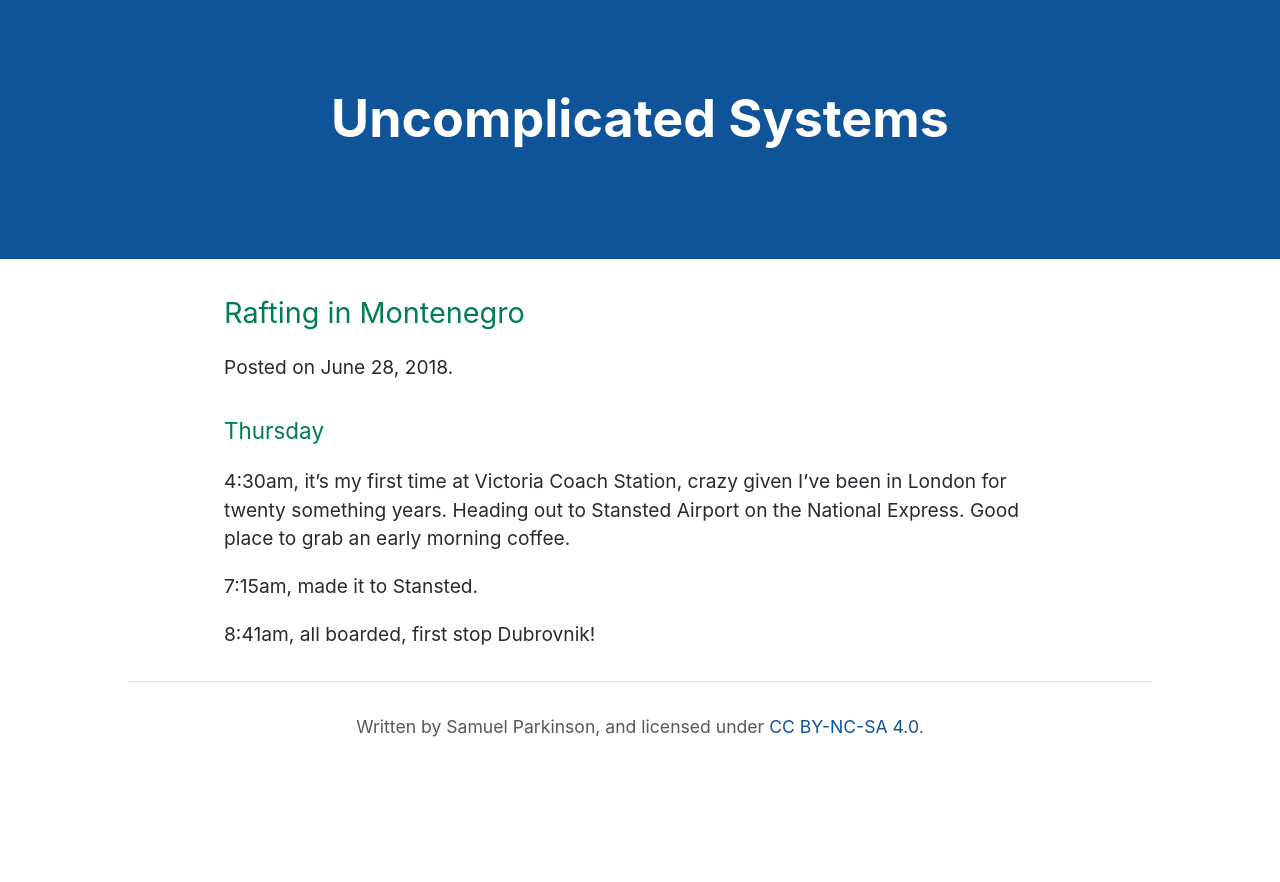
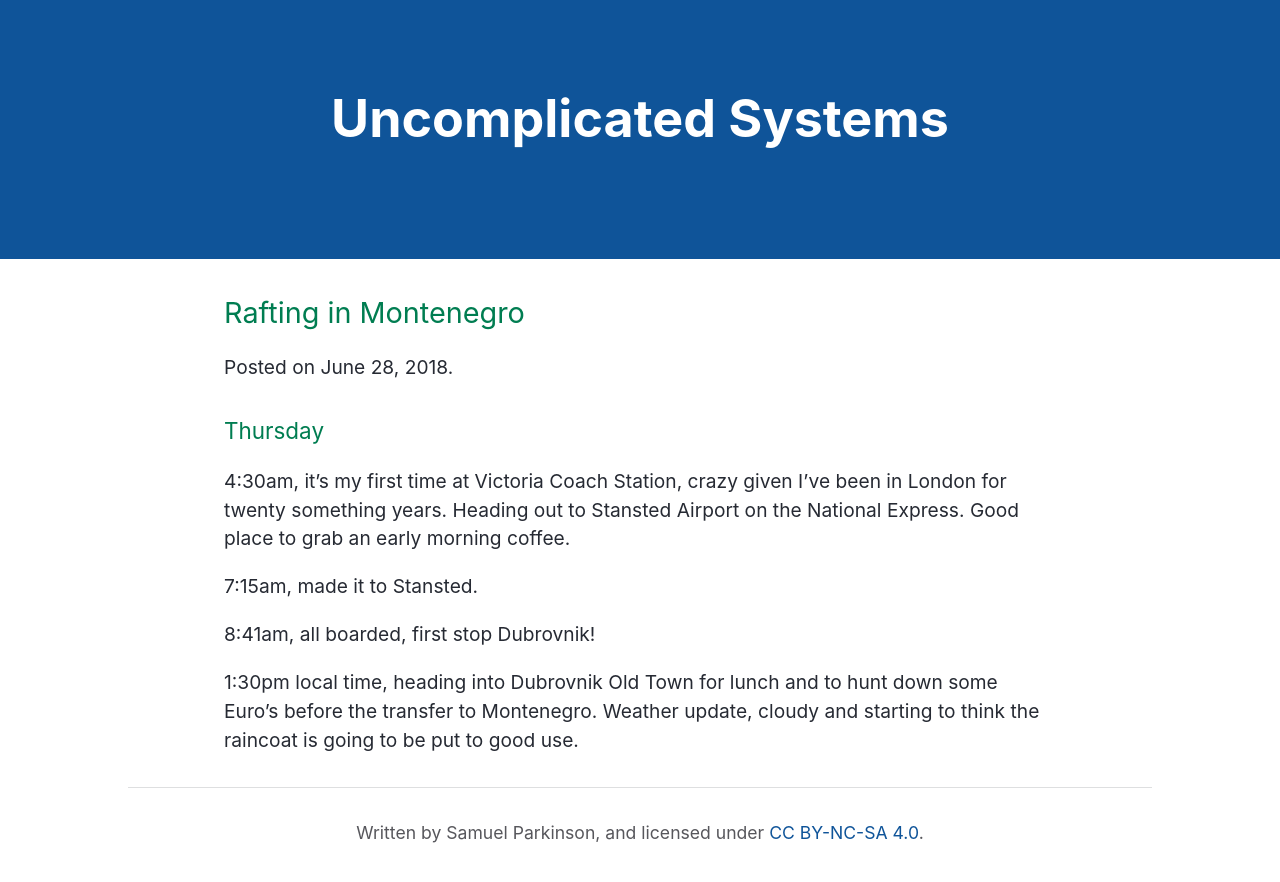
Before and after one commit to sjparkinson/uncomplicated.systems, a Jekyll site: the page built from _posts/2018-06-28-rafting-in-montenegro.md, in a window 1280 px wide. Shown: the top 882 px of the page. Built offline with Jekyll 4.4.1, drawn with Linux system fonts in a browser that asks for light colours; the repository's description, which GitHub fills in, is left out.

Commit message:
Update 2018-06-28-rafting-in-montenegro.md

```diff
--- a/_posts/2018-06-28-rafting-in-montenegro.md
+++ b/_posts/2018-06-28-rafting-in-montenegro.md
@@ -11,3 +11,5 @@ layout: post
 7:15am, made it to Stansted.
 
 8:41am, all boarded, first stop Dubrovnik!
+
+1:30pm local time, heading into Dubrovnik Old Town for lunch and to hunt down some Euro's before the transfer to Montenegro. Weather update, cloudy and starting to think the raincoat is going to be put to good use.
```
